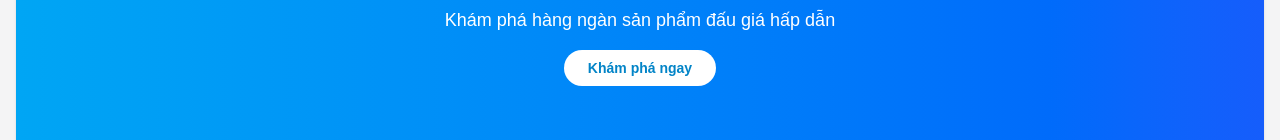
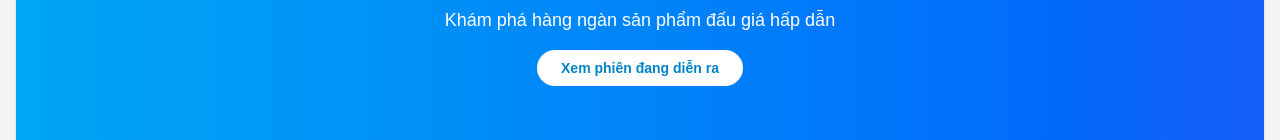
Before and after one commit to trung123jjj/GAVEL, a Next.js app in the folder gavel-fe/: page / in a window 1280 px wide. Shown: the part 309-449 px from the top of the page. Built offline with nearby package versions, Linux system fonts and the light colour scheme; no server answers.

Commit message:
Improve homepage auction discovery button

```diff
--- a/gavel-fe/app/page.tsx
+++ b/gavel-fe/app/page.tsx
@@ -49,9 +49,15 @@ function HomeContent() {
                 <p className="mt-2 text-sm md:text-lg">Khám phá hàng ngàn sản phẩm đấu giá hấp dẫn</p>
                 <a
                   href="#listings"
+                  onClick={(event) => {
+                    const listings = document.getElementById("listings");
+                    if (!listings) return;
+                    event.preventDefault();
+                    listings.scrollIntoView({ behavior: "smooth" });
+                  }}
                   className="mt-4 inline-block rounded-full bg-white px-6 py-2 text-sm font-semibold text-primary transition-colors hover:bg-sky-50"
                 >
-                  Khám phá ngay
+                  Xem phiên đang diễn ra
                 </a>
               </div>
             </div>
```
